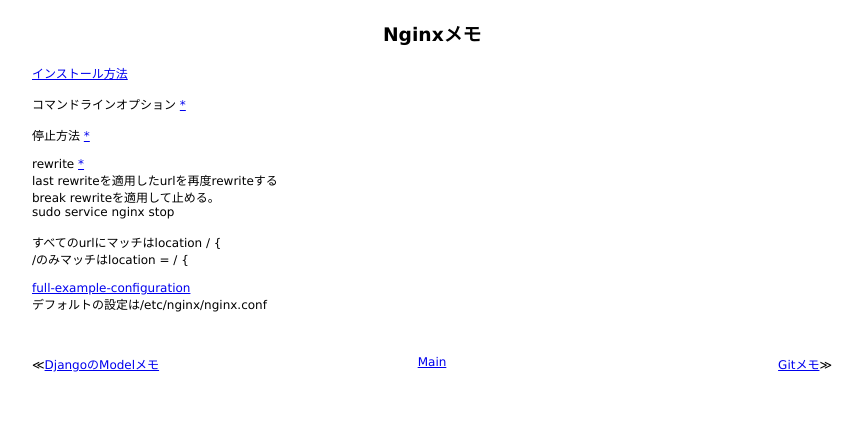
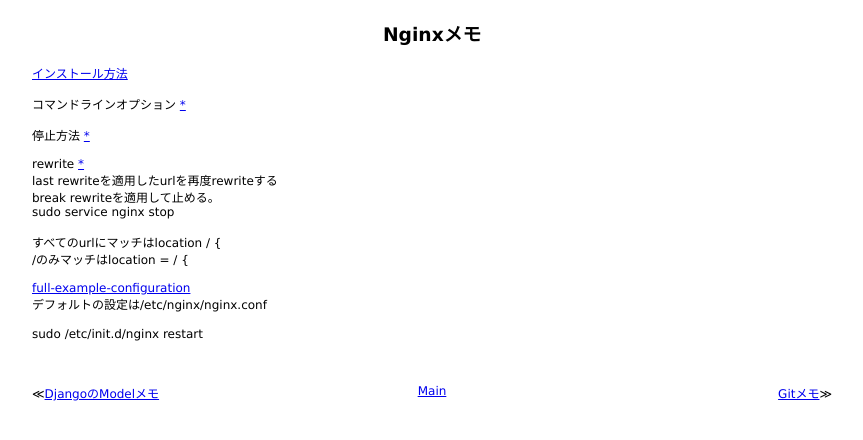
Before and after one commit to 38elements/38elements.github.com, a Jekyll site: the page built from _posts/2014-11-23-nginx.md, in a window 1280 px wide. Shown: the top 440 px of the page, without its empty margins (208-1071 px from the left). Built offline with Jekyll 4.4.1, drawn with Linux system fonts in a browser that asks for light colours.

Commit message:
Update 2014-11-23-nginx.md

```diff
--- a/_posts/2014-11-23-nginx.md
+++ b/_posts/2014-11-23-nginx.md
@@ -21,3 +21,5 @@ sudo service nginx stop
 [full-example-configuration](https://www.nginx.com/resources/wiki/start/topics/examples/full/#full-example-configuration)
 <br>
 デフォルトの設定は/etc/nginx/nginx.conf
+
+sudo /etc/init.d/nginx restart
```
